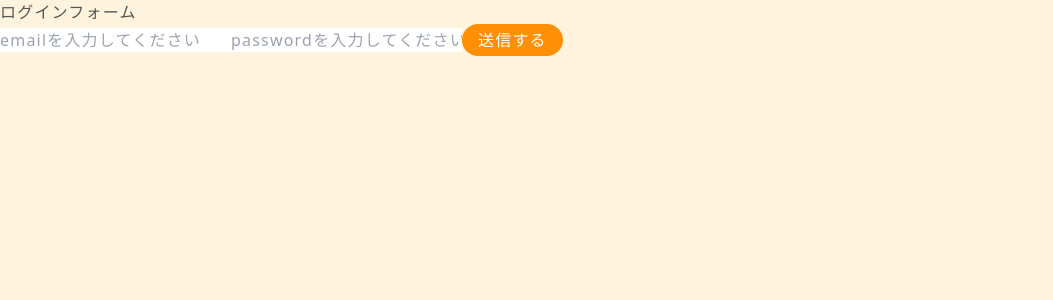
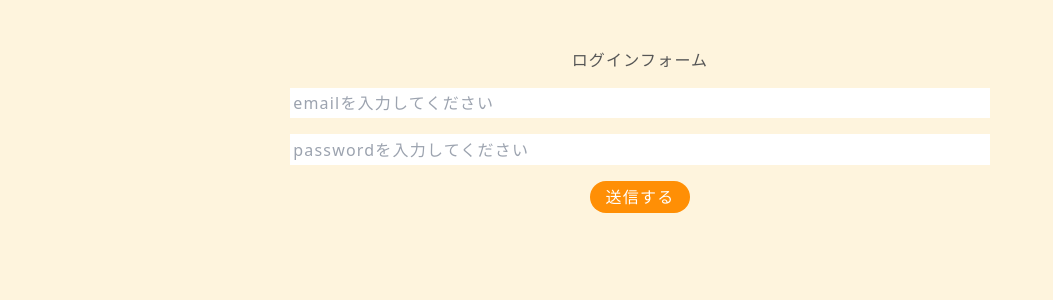
Before and after one commit to kousei1015/recipe-front-with-pageDir, a Next.js app: page /sign_in in a window 1280 px wide. Shown: the top 300 px of the page, without its empty margins (0-1053 px from the left). Built offline with nearby package versions, Linux system fonts and the light colour scheme.

Commit message:
style: 新規登録ページとログインページのスタイルを追加

```diff
--- a/src/pages/sign_in/index.tsx
+++ b/src/pages/sign_in/index.tsx
@@ -1,3 +1,4 @@
+import styles from "../../styles/Sign.module.css"
 import { useRouter } from "next/navigation";
 import { useForm } from "react-hook-form";
 import { zodResolver } from "@hookform/resolvers/zod";
@@ -38,17 +39,19 @@ const index = () => {
   };
 
   return (
-    <form onSubmit={handleSubmit(onSubmit)}>
+    <form onSubmit={handleSubmit(onSubmit)} className={styles.wrapper}>
       <h2>ログインフォーム</h2>
       <input
         type="text"
         {...register("email")}
         placeholder="emailを入力してください"
+        className={styles.input}
       />
       <input
         type="password"
         {...register("password")}
         placeholder="passwordを入力してください"
+        className={styles.input}
       />
       <button type="submit">送信する</button>
     </form>
--- a/src/pages/sign_up/index.tsx
+++ b/src/pages/sign_up/index.tsx
@@ -1,3 +1,4 @@
+import styles from "../../styles/Sign.module.css"
 import { useRouter } from "next/navigation";
 import { useForm } from "react-hook-form";
 import { zodResolver } from "@hookform/resolvers/zod";
@@ -37,7 +38,7 @@ const Page = () => {
   };
 
   return (
-    <form onSubmit={handleSubmit(onSubmit)}>
+    <form onSubmit={handleSubmit(onSubmit)} className={styles.wrapper}>
       <h2>新規登録</h2>
       <input
         type="text"
--- /dev/null
+++ b/src/styles/Sign.module.css
@@ -0,0 +1,26 @@
+.wrapper {
+    width: 90%;
+    max-width: 1200px;
+    margin: 3rem auto 0;
+    text-align: center;
+}
+
+.wrapper h2 {
+    margin-bottom: 1rem;
+}
+
+.wrapper input {
+    display: block;
+    margin: 1rem auto;
+    width: 85%;
+    max-width: 700px;
+    padding: .2rem;
+}
+
+.wrapper > button {
+    background-color: var(--orange);
+}
+
+.wrapper > button:hover {
+    background-color: var(--hover);
+}
```
